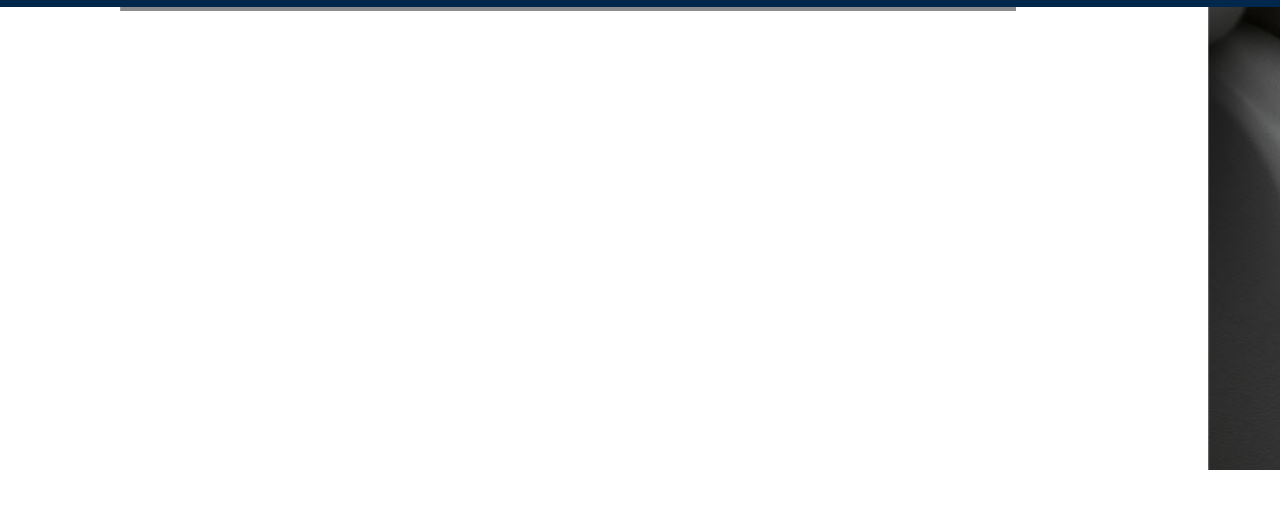
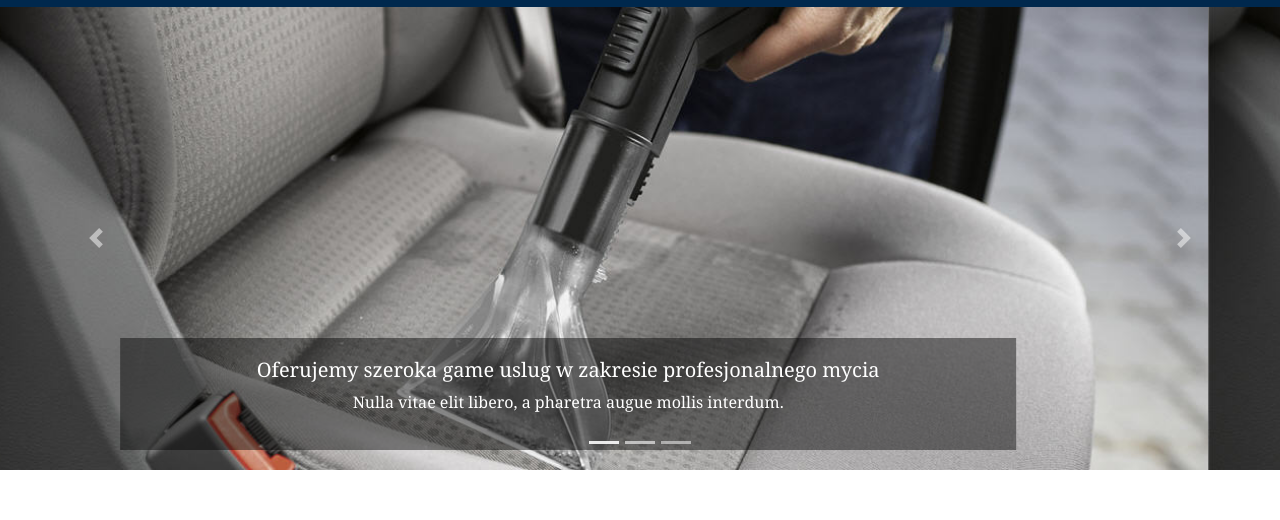
Before and after one commit to JustynaGrze/WashTeam, a plain HTML site: page index.html in a window 1280 px wide. Shown: the part 64-584 px from the top of the page. Drawn offline with nearby package versions, Linux system fonts and the light colour scheme.

Commit message:
changes in indext.html

```diff
--- a/index.html
+++ b/index.html
@@ -48,7 +48,7 @@
             </ol>
             <div class="carousel-inner">
                 <div class="carousel-item active">
-                    <img src="" class="d-block w-100" alt="...">
+                    <img src="assets/img/wt.jpg" class="d-block w-100" alt="...">
                     <div class="carousel-caption d-none d-md-block">
                         <h5>Oferujemy szeroka game uslug w zakresie profesjonalnego mycia</h5>
                         <p>Nulla vitae elit libero, a pharetra augue mollis interdum.</p>
```
